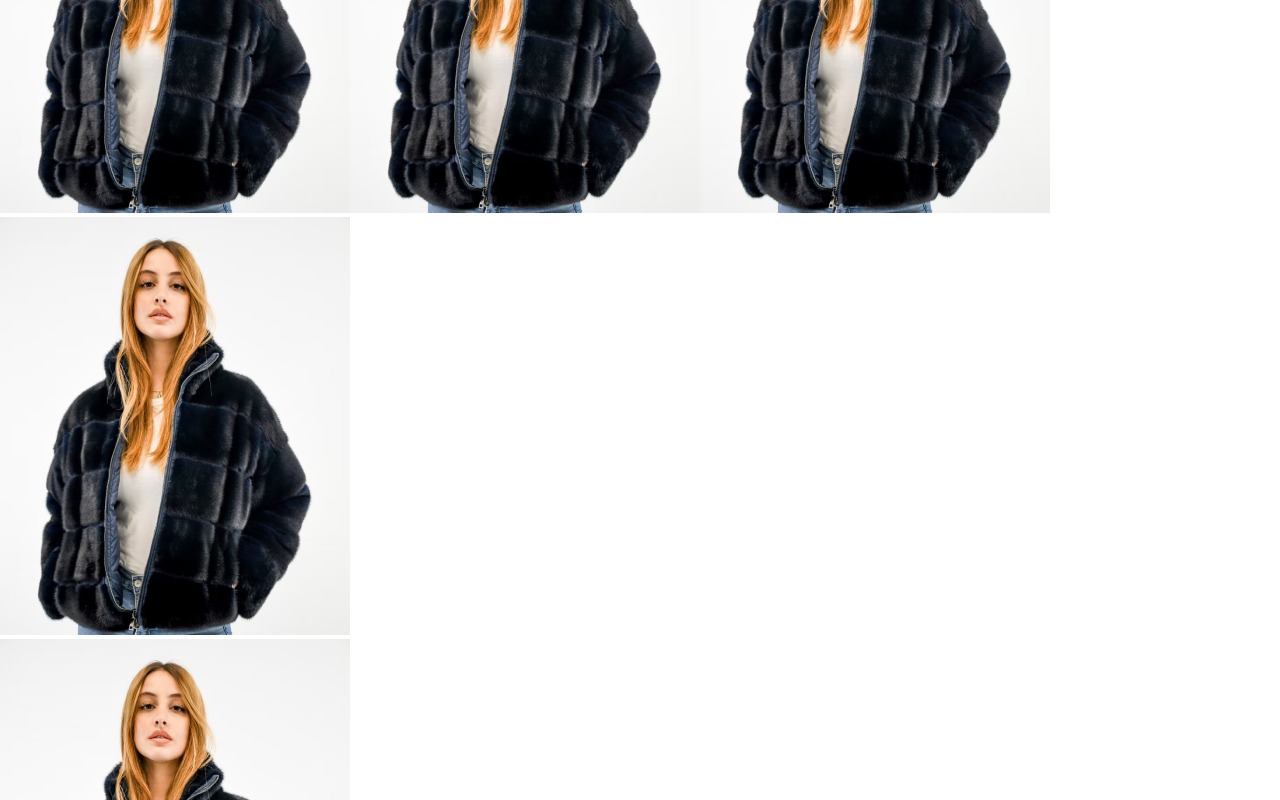
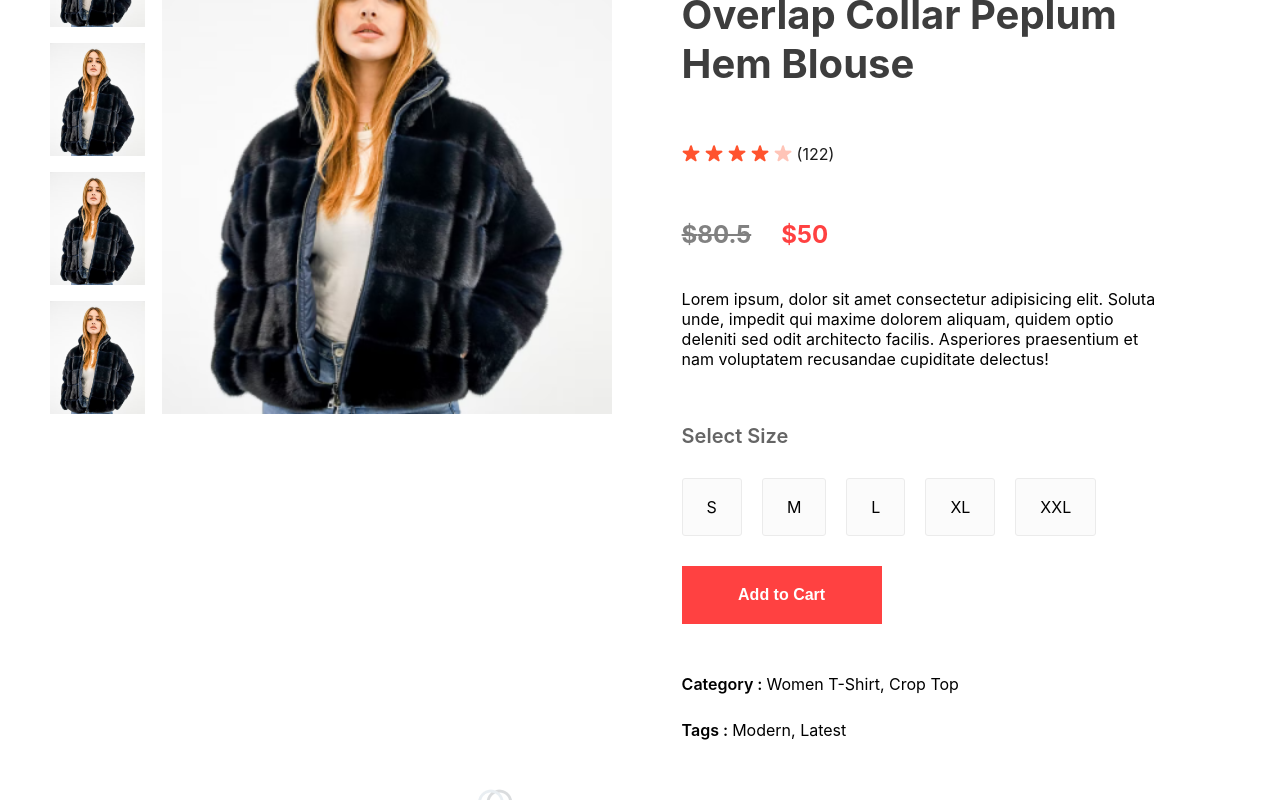
Before and after one commit to RishabhPariharGit/React-Project, a React (Create React App) app in the folder frontend/: page /product/1 in a window 1280 px wide. Shown: the part 380-1180 px from the top of the page. Built offline with nearby package versions, Linux system fonts and the light colour scheme.

Commit message:
changes in productDisplay, Breadcrum

```diff
--- a/frontend/src/Components/Breadcrums/Breadcrums.css
+++ b/frontend/src/Components/Breadcrums/Breadcrums.css
@@ -0,0 +1,10 @@
+.breadcrum{
+    display: flex;
+    align-items: center;
+    gap: 8px;
+    color: #5e5e5e;
+    font-size: 16px;
+    font-weight: 600;
+    margin: 60px 160px;
+    text-transform: capitalize;
+}
--- a/frontend/src/Components/ProductDisplay/ProductDisplay.css
+++ b/frontend/src/Components/ProductDisplay/ProductDisplay.css
@@ -0,0 +1,106 @@
+.productdisplay{
+    display: flex;
+    margin: 0px 50px;
+}
+
+.productdisaplay-left{
+    display: flex;
+    gap: 17px;
+}
+
+.productdisplay-img-list{
+    display: flex;
+    flex-direction: column;
+    gap: 16px;
+}
+
+.productdisplay-img-list img{
+    height: 113px;
+}
+
+.productdisplay-main-img{
+    width:450px;
+    height: 500px;
+}
+
+.productdisplay-right{
+    margin: 0px 70px;
+    display: flex;
+    flex-direction: column;
+}
+
+.productdisplay-right h1{
+    color:#3d3d3d;
+    font-size: 40px;
+    font-weight: 700;
+}
+
+.productdisplay-right-star{
+    display: flex;
+    align-items: center;
+    margin-top: 13px;
+    gap: 5px;
+    color: #1c1c1c;
+    font-size: 16px;
+}
+
+.productdisplay-right-prices{
+    display: flex;
+    margin: 40px 0px;
+    gap: 30px;
+    font-size: 24px;
+    font-weight: 700;
+}
+
+.productdisplay-right-price-old{
+    color: #818181;
+    text-decoration: line-through;
+}
+
+.productdisplay-right-price-new{
+    color: #ff4141;
+}
+
+.productdisplay-right-size h1{
+    margin-top: 55px;
+    color: #656565;
+    font-size: 20px;
+    font-weight: 600;
+}
+
+
+.productdisplay-right-sizes{
+    display: flex;
+    margin: 30px 0px;
+    gap: 20px;
+}
+
+
+.productdisplay-right-sizes div{
+    padding: 18px 24px;
+    background: #fbfbfb;
+    border: 1px solid #ebebeb;
+border-radius: 3px;
+cursor: pointer;
+}
+
+.productdisplay-right button{
+    padding: 20px 40px;
+    width: 200px;
+    font-size: 16px;
+    font-weight: 600;
+    color: white;
+    background:#ff4141;
+    margin-bottom: 40px;
+    border: none;
+    outline: none;
+    cursor: pointer;
+}
+
+.productdisplay-right-category{
+    margin-top: 10px;
+}
+
+.productdisplay-right-category span{
+    font-weight: 600;
+}
--- a/frontend/src/Components/ProductDisplay/ProductDisplay.jsx
+++ b/frontend/src/Components/ProductDisplay/ProductDisplay.jsx
@@ -33,8 +33,30 @@ const ProductDisplay = (props) => {
         <div className="productdisplay-right-price-old">${product.old_price}</div>
     <div className="productdisplay-right-price-new">${product.new_price}</div>
     </div>
+<div className="productdisplay-right-description">
+    Lorem ipsum, dolor sit amet consectetur adipisicing elit. Soluta unde,
+    impedit qui maxime dolorem aliquam, quidem optio deleniti sed odit architecto facilis.
+    Asperiores praesentium et nam voluptatem recusandae cupiditate delectus!
+</div>
+<div className="productdisplay-right-size">
+    <h1>Select Size</h1>
+    <div className="productdisplay-right-sizes">
+        <div>S</div>
+        <div>M</div>
+        <div>L</div>
+        <div>XL</div>
+        <div>XXL</div>
+    </div>
 </div>
 
+<button>Add to Cart</button>
+<p className="productdisplay-right-category">
+    <span>Category : </span>Women T-Shirt, Crop Top
+</p>
+<p className="productdisplay-right-category">
+    <span>Tags : </span> Modern, Latest
+</p>
+</div>
 </div>
 )
 }
```
